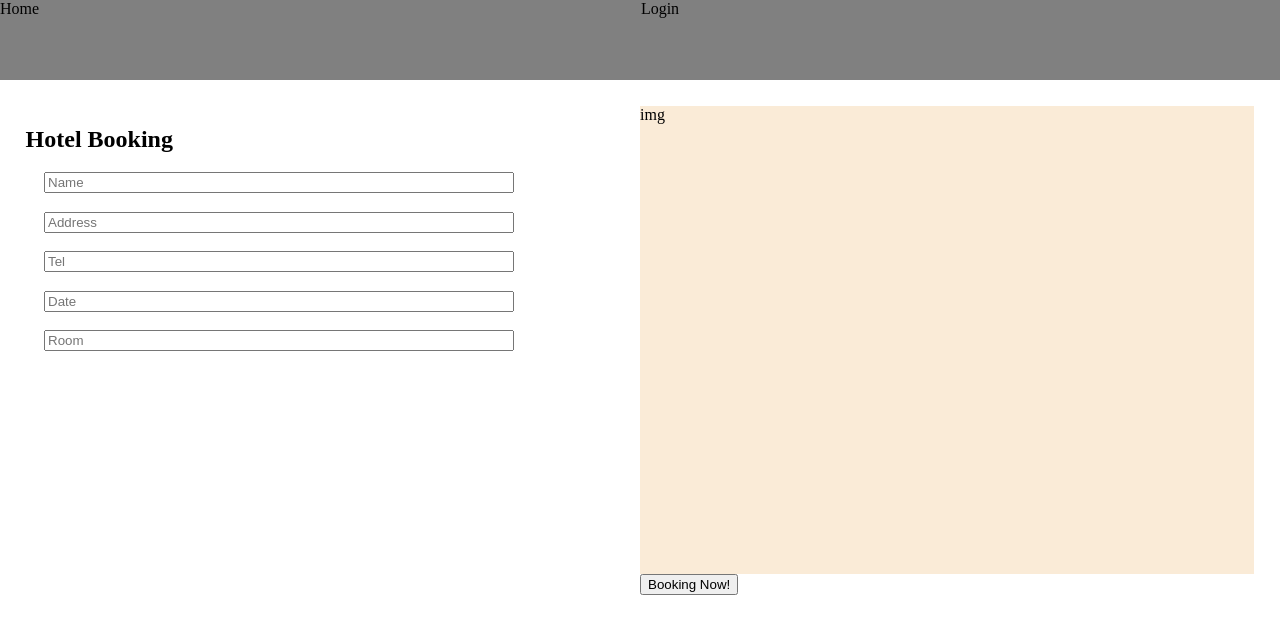
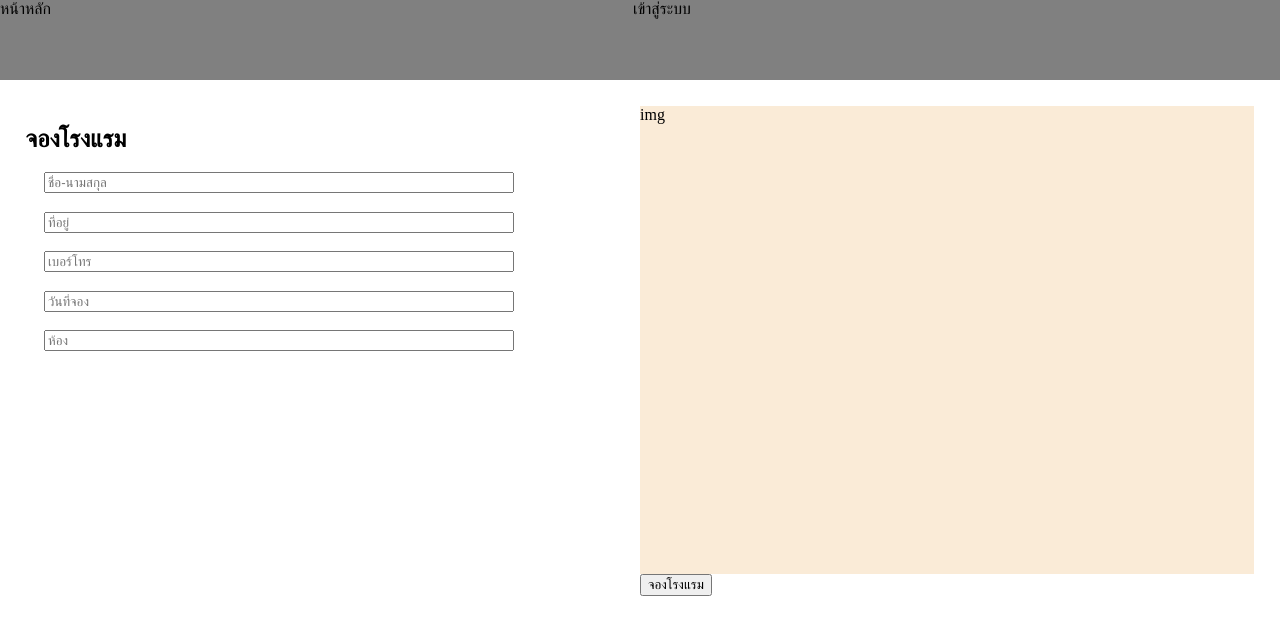
Before and after one commit to Kathaleeyaice/hostel-management, a Vue app: page /booking in a window 1280 px wide. Shown: the top 634 px of the page. Built offline with nearby package versions, Linux system fonts and the light colour scheme.

Commit message:
change language to Thai

```diff
--- a/src/views/bookingScreen/bookingScreen.vue
+++ b/src/views/bookingScreen/bookingScreen.vue
@@ -1,14 +1,14 @@
 <template>
   <div class="bookingScreen">
     <div class="bookingLeft">
-      <h2>Hotel Booking</h2>
+      <h2>จองโรงแรม</h2>
       <form>
         <div class="inputBox">
           <input
             type="text"
             class="inputText"
             v-model="inputName"
-            placeholder="Name"
+            placeholder="ชื่อ-นามสกุล"
           />
         </div>
         <div class="inputBox">
@@ -16,7 +16,7 @@
             type="text"
             class="inputText"
             v-model="inputAddress"
-            placeholder="Address"
+            placeholder="ที่อยู่"
           />
         </div>
         <div class="inputBox">
@@ -24,7 +24,7 @@
             type="text"
             class="inputText"
             v-model="inputTel"
-            placeholder="Tel"
+            placeholder="เบอร์โทร"
           />
         </div>
         <div class="inputBox">
@@ -32,7 +32,7 @@
             type="text"
             class="inputText"
             v-model="inputDate"
-            placeholder="Date"
+            placeholder="วันที่จอง"
           />
         </div>
         <div class="inputBox">
@@ -40,7 +40,7 @@
             type="text"
             class="inputText"
             v-model="inputRoom"
-            placeholder="Room"
+            placeholder="ห้อง"
           />
         </div>
       </form>
@@ -50,7 +50,7 @@
         img
       </div>
       <div class="bookingButton">
-        <button>Booking Now!</button>
+        <button>จองโรงแรม</button>
       </div>
     </div>
   </div>
--- a/src/views/homeScreen/homeScreen.vue
+++ b/src/views/homeScreen/homeScreen.vue
@@ -2,10 +2,10 @@
   <div class="homeScreen">
     <div class="navBar">
       <div>
-        Home
+        หน้าหลัก
       </div>
       <div class="loginButton">
-        Login
+        เข้าสู่ระบบ
       </div>
     </div>
     <router-view></router-view>
--- a/src/views/hotelInfoScreen/hotelInfoScreen.vue
+++ b/src/views/hotelInfoScreen/hotelInfoScreen.vue
@@ -5,14 +5,14 @@
         <div class="imgBox"></div>
       </div>
       <div class="infoTopRight">
-        <h2>Hotel A</h2>
-        <div>Detail :</div>
-        <div>Status :</div>
-        <div>Price :</div>
+        <h2>ชื่อโรงแรม</h2>
+        <div>รายละเอียด :</div>
+        <div>สถานะ :</div>
+        <div>ราคา :</div>
       </div>
     </div>
     <div class="infoBottom">
-      <h2>address</h2>
+      <h2>ที่อยู่</h2>
     </div>
   </div>
 </template>
--- a/src/views/hotelListScreen/hotelListScreen.vue
+++ b/src/views/hotelListScreen/hotelListScreen.vue
@@ -1,7 +1,7 @@
 <template>
   <div class="hotelListScreen">
     <div class="filterBox">
-      Available hotel
+      โรงแรมที่ว่าง
     </div>
     <div v-if="!isLoading">
       <div v-if="showAvailable">
```
